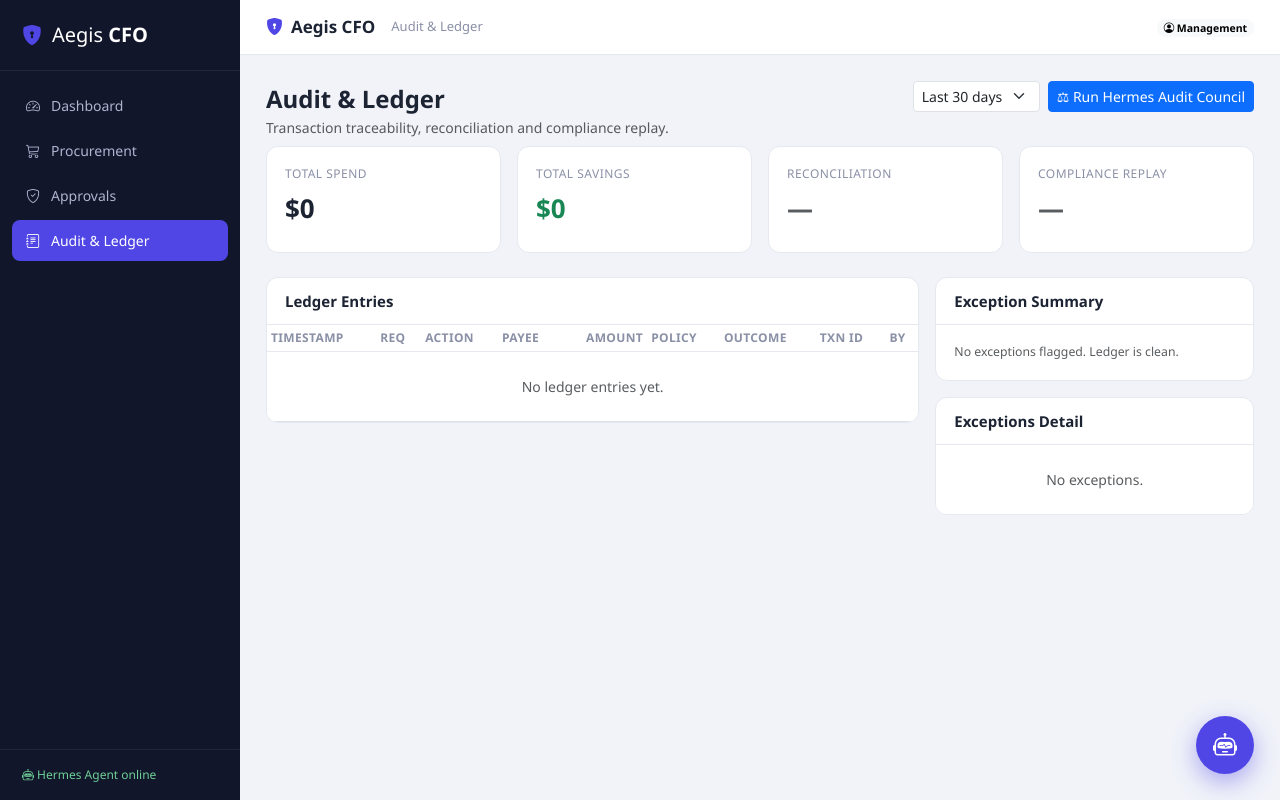
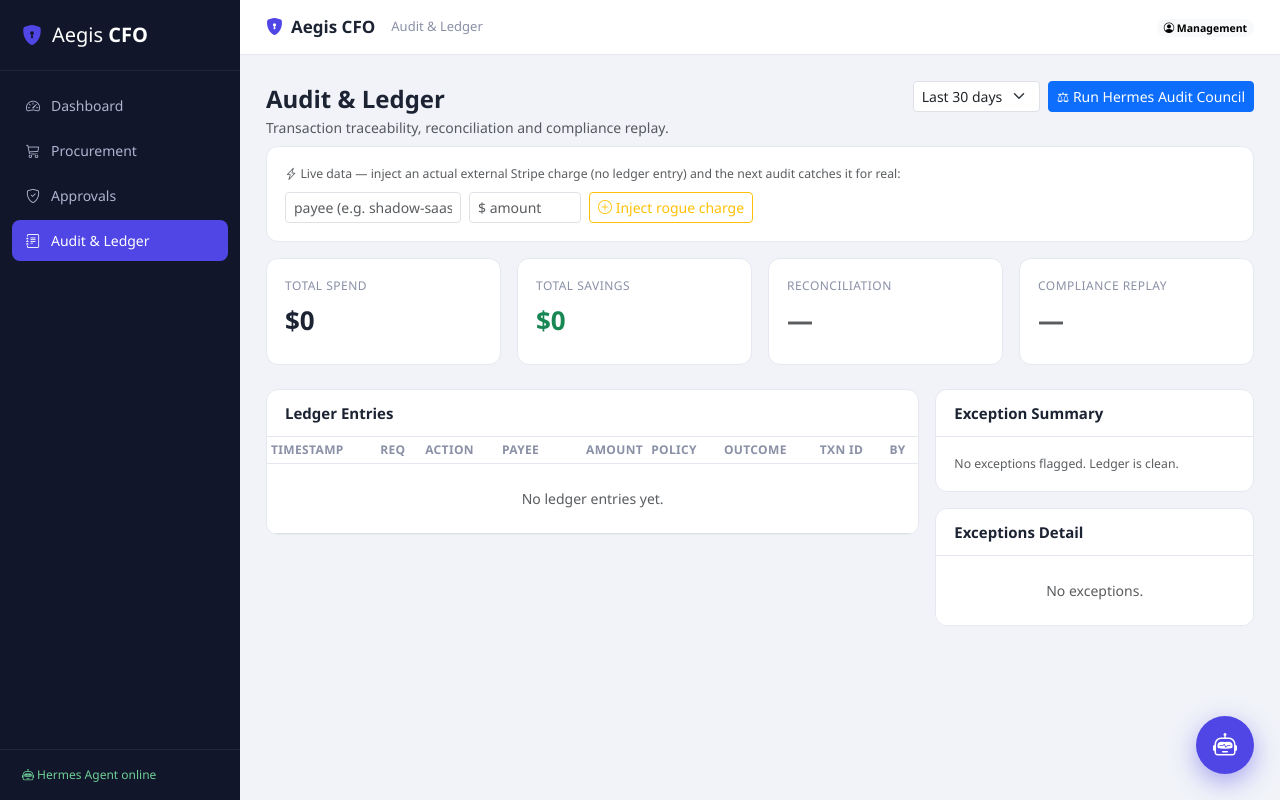
Before and after one commit to leonardcl/aegis, a Flask app: page /audit/ in a window 1280 px wide. Run offline with Flask 3, Linux system fonts and the light colour scheme.

Commit message:
Interactive, live audit: inject real external events the audit reconciles
The audit/ledger already runs on real data (real ledger rows from real guardrail/
daily-review actions, the deterministic engine, and the live Nemotron council).
This makes the external Stripe side live + interactive instead of a fixed list:

- stripe_source: persistent injected-charge store (instance/injected_charges.json)
  merged into get_charges, plus inject_charge()/clear_injected()/load_injected()
- audit page: 'Inject rogue charge' control (payee + amount) + a 'N live event(s)
  pending' badge + Reset; injected charges have no ledger twin so the next council
  run catches them live as stripe_only exceptions
- audit routes: /audit/inject-event + /audit/reset-events
- audit inline 'Negotiate' uses the instant deterministic path (live agent-to-agent
  lives on the procurement page) so it never hangs
- seed.py clears injected events on reseed

Verified live through the app: inject shadow-saas.io $1,275 -> reconcile flags it
as a rogue stripe_only charge. Tests: 96/96 pass.

Co-Authored-By: Claude Opus 4.8 (1M context) <noreply@anthropic.com>

```diff
--- a/app/routes/audit.py
+++ b/app/routes/audit.py
@@ -2,7 +2,8 @@
 from flask import (Blueprint, current_app, flash, jsonify, redirect,
                    render_template, request, url_for)
 
-from ..services import audit_service, jobs, ledger_service, negotiation
+from ..services import (audit_service, jobs, ledger_service, negotiation,
+                        stripe_source)
 
 bp = Blueprint("audit", __name__, url_prefix="/audit")
 
@@ -20,8 +21,36 @@ def index():
         exception_summary=exception_summary,
         total_spend=ledger_service.total_spend(),
         running_job=request.args.get("job", ""),
+        injected_count=len(stripe_source.load_injected()),
         active_page="audit",
     )
+
+
+@bp.route("/inject-event", methods=["POST"])
+def inject_event():
+    """Inject a live external (Stripe) charge with no ledger entry — the next
+    audit council run reconciles against real, current data and catches it."""
+    payee = (request.form.get("payee") or "").strip() or "unknown-vendor.io"
+    raw = (request.form.get("amount") or "").replace("$", "").replace(",", "").strip()
+    try:
+        amount = float(raw)
+    except ValueError:
+        amount = 0.0
+    if amount <= 0:
+        amount = 450.0
+    tid = stripe_source.inject_charge(payee, amount)
+    flash(f"Injected a live Stripe charge {tid}: ${amount:,.0f} to '{payee}' with no "
+          f"ledger entry. Run the audit council — the Reconciler will catch it as a "
+          f"rogue charge, live.", "warning")
+    return redirect(url_for("audit.index"))
+
+
+@bp.route("/reset-events", methods=["POST"])
+def reset_events():
+    stripe_source.clear_injected()
+    flash("Cleared injected live events. Re-run the audit to reconcile the clean "
+          "ledger.", "info")
+    return redirect(url_for("audit.index"))
 
 
 @bp.route("/run", methods=["POST"])
@@ -57,7 +86,9 @@ def negotiate():
         amount = float(request.form.get("amount") or 0)
     except (TypeError, ValueError):
         amount = 0.0
-    result = negotiation.negotiate(payee, amount)
+    # Inline render needs a synchronous result; use the instant deterministic
+    # protocol here (the live agent-to-agent flow lives on the procurement page).
+    result = negotiation.negotiate(payee, amount, live=False)
     if result["agreed"]:
         flash(f"Negotiation with {payee}: agreed ${result['agreed_amount']:,.0f} "
               f"(saved ${result['savings']:,.0f}, {result['savings_pct']}%).",
--- a/app/services/stripe_source.py
+++ b/app/services/stripe_source.py
@@ -16,12 +16,66 @@ failure modes AUDIT-FLOW.md calls out so the audit has something to catch:
 Each charge is keyed by ``transaction_id`` so it can be joined to
 ``LedgerEntry.transaction_id``.
 """
+import json
 import os
 from datetime import datetime, timedelta
 
 
 def _now():
     return datetime.utcnow()
+
+
+# --------------------------------------------------------------------------- #
+# Interactive live events — user-injected external (Stripe-side) charges that
+# have NO ledger entry, so the audit's Reconciler catches them live as rogue
+# charges on the next run. Persisted to instance/injected_charges.json so they
+# survive across requests/restarts (cleared by seed.py / the Reset button).
+# --------------------------------------------------------------------------- #
+def _injected_path():
+    repo = os.path.dirname(os.path.dirname(os.path.dirname(__file__)))
+    return os.path.join(repo, "instance", "injected_charges.json")
+
+
+def load_injected():
+    try:
+        with open(_injected_path()) as f:
+            data = json.load(f)
+        return data if isinstance(data, list) else []
+    except (OSError, ValueError):
+        return []
+
+
+def inject_charge(payee, amount, transaction_id=None, days_ago=1):
+    """Record a live external charge with no ledger twin → a rogue 'stripe_only'
+    exception the next audit will catch. Returns the transaction id."""
+    items = load_injected()
+    tid = transaction_id or f"txn_live_{len(items) + 1:03d}"
+    items.append({"transaction_id": tid, "payee": payee or "unknown-vendor.io",
+                  "amount": float(amount or 0.0), "days_ago": int(days_ago),
+                  "status": "succeeded"})
+    path = _injected_path()
+    os.makedirs(os.path.dirname(path), exist_ok=True)
+    with open(path, "w") as f:
+        json.dump(items, f)
+    return tid
+
+
+def clear_injected():
+    try:
+        os.remove(_injected_path())
+    except OSError:
+        pass
+
+
+def _injected_charges(now, cutoff):
+    out = []
+    for c in load_injected():
+        created = now - timedelta(days=int(c.get("days_ago", 1)))
+        if created >= cutoff:
+            out.append({"transaction_id": c["transaction_id"], "payee": c["payee"],
+                        "amount": float(c.get("amount", 0.0)),
+                        "created_at": created, "status": c.get("status", "succeeded")})
+    return out
 
 
 def _stripe_live_enabled():
@@ -97,7 +151,7 @@ def get_charges(period_days=30):
     ]
     cutoff = now - timedelta(days=period_days)
     seeded = [c for c in charges if c["created_at"] >= cutoff]
-    return seeded + _aegis_confirmed_charges(cutoff)
+    return seeded + _aegis_confirmed_charges(cutoff) + _injected_charges(now, cutoff)
 
 
 def _aegis_confirmed_charges(cutoff):
--- a/app/templates/audit/index.html
+++ b/app/templates/audit/index.html
@@ -18,6 +18,26 @@
       ⚖ Run Hermes Audit Council
     </button>
   </form>
+</div>
+
+<!-- Interactive: inject a live external event the audit will reconcile against -->
+<div class="panel mb-3">
+  <div class="panel-body d-flex flex-wrap align-items-center gap-2">
+    <span class="small text-muted me-2"><i class="bi bi-lightning-charge"></i>
+      Live data — inject an actual external Stripe charge (no ledger entry) and the
+      next audit catches it for real:</span>
+    <form method="post" action="{{ url_for('audit.inject_event') }}" class="d-flex align-items-center gap-2 m-0">
+      <input name="payee" class="form-control form-control-sm" style="width:11rem" placeholder="payee (e.g. shadow-saas.io)">
+      <input name="amount" class="form-control form-control-sm" style="width:7rem" placeholder="$ amount">
+      <button class="btn btn-sm btn-outline-warning"><i class="bi bi-plus-circle"></i> Inject rogue charge</button>
+    </form>
+    {% if injected_count %}
+    <span class="badge text-bg-warning">{{ injected_count }} live event(s) pending audit</span>
+    <form method="post" action="{{ url_for('audit.reset_events') }}" class="m-0">
+      <button class="btn btn-sm btn-outline-secondary">Reset</button>
+    </form>
+    {% endif %}
+  </div>
 </div>
 
 {% if running_job %}
--- a/seed.py
+++ b/seed.py
@@ -27,6 +27,9 @@ def run():
         # Reset
         db.drop_all()
         db.create_all()
+        # Clear any interactively-injected live audit events from a prior session.
+        from app.services import stripe_source
+        stripe_source.clear_injected()
 
         now = datetime.utcnow()
         today = date.today()
```
